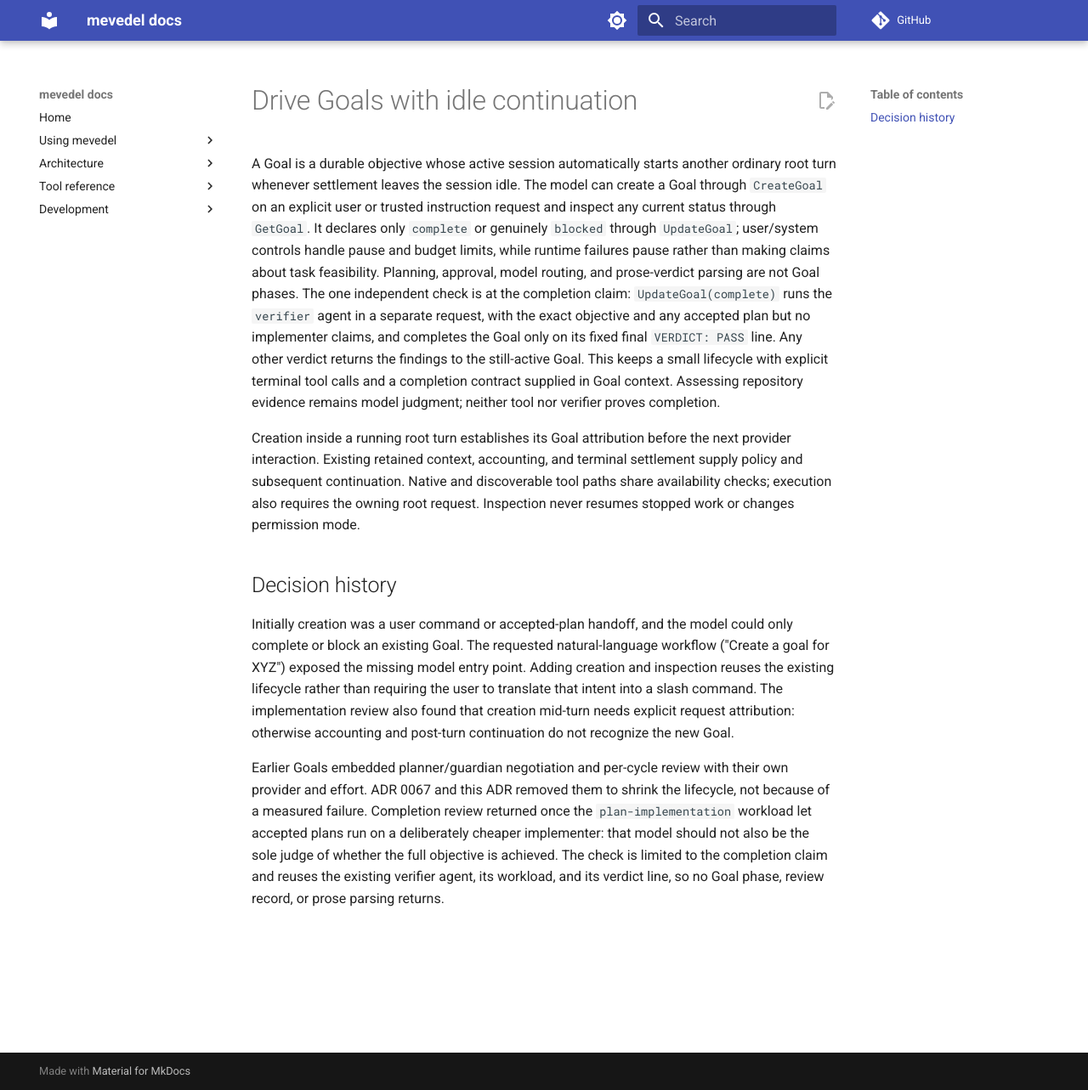
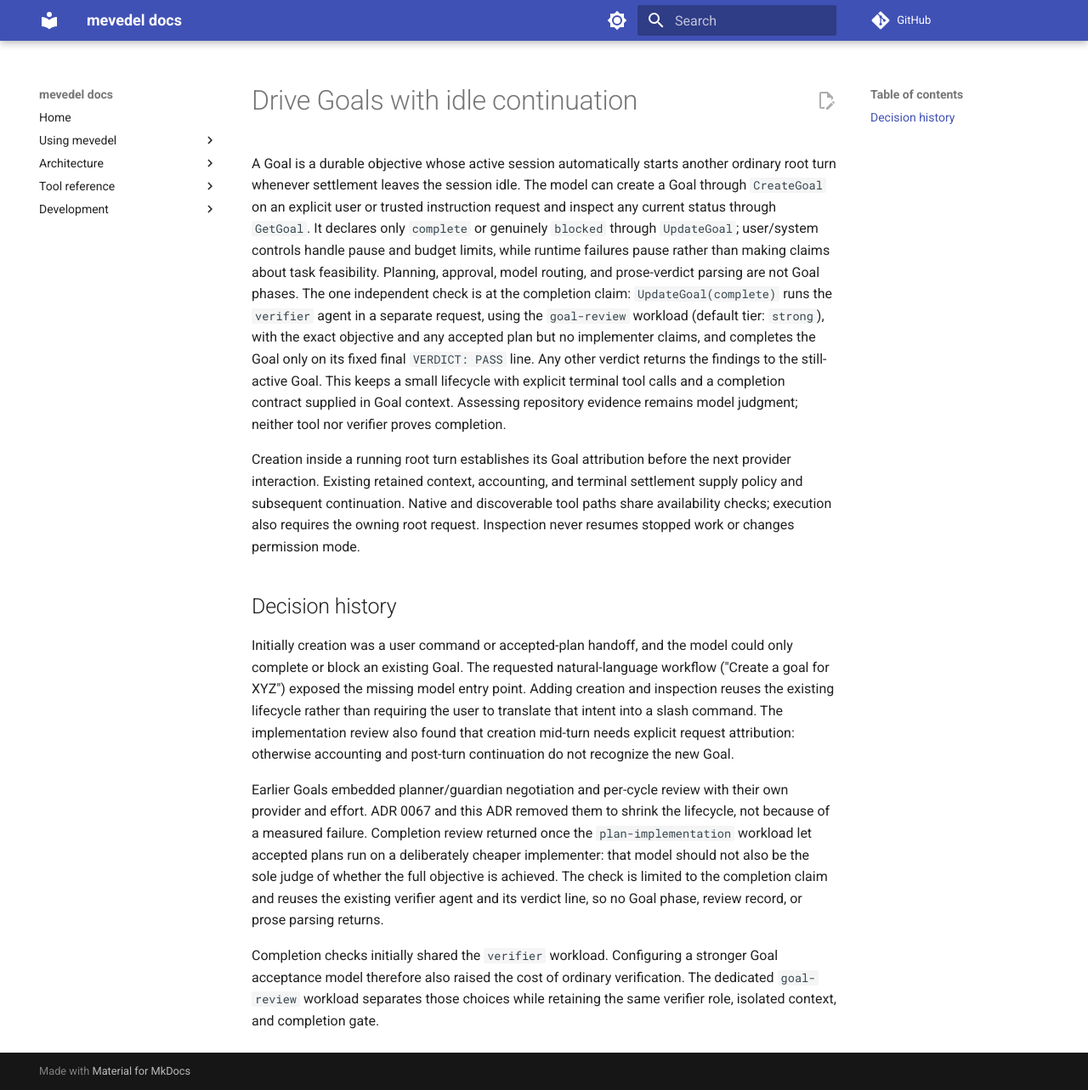
Before and after one commit to FrauH0lle/mevedel, an MkDocs documentation site: the page built from docs/adr/0069-drive-goals-with-idle-continuation.md, in a window 1280 px wide and 1283 px high. Shown: the whole window at 85% size. Built offline with MkDocs 1.6.1 and Material for MkDocs 9.7.7, drawn with Linux system fonts in a browser that asks for light colours; comment, search, counter and statistics services are not loaded.

Commit message:
feat(goal): Select Goal completion review through a goal-review workload
Goal completion checks shared the verifier workload, so configuring a
stronger acceptance model also raised the cost of ordinary /verify and
verifier agents.  A dedicated goal-review workload, defaulting to the
strong tier, separates those choices while keeping the verifier role,
isolated context, and final-verdict gate.  Invalid review policy reports
an error and leaves the Goal active instead of falling back.

* mevedel-models.el (mevedel-model-workloads): Add goal-review.

* mevedel-review.el (mevedel-review--run-task): Accept WORKLOAD and pass
its resolved model policy to the spawned agent.
(mevedel-review-verify): Accept and forward WORKLOAD.

* mevedel-tool-goal.el: Verify completion claims with goal-review.

* docs/goals.md, docs/agents.md: Document the workload.
* docs/adr/0069-drive-goals-with-idle-continuation.md: Record why
completion review no longer shares the verifier workload.

* test/test-mevedel-models.el, test/test-mevedel-review.el,
test/test-mevedel-tool-goal.el: Cover resolution, dispatch policy, and
invalid-policy rejection.

```diff
--- a/docs/adr/0069-drive-goals-with-idle-continuation.md
+++ b/docs/adr/0069-drive-goals-with-idle-continuation.md
@@ -9,7 +9,8 @@
 pause rather than making claims about task feasibility. Planning, approval,
 model routing, and prose-verdict parsing are not Goal phases. The one
 independent check is at the completion claim: `UpdateGoal(complete)` runs the
-`verifier` agent in a separate request, with the exact objective and any
+`verifier` agent in a separate request, using the `goal-review` workload
+(default tier: `strong`), with the exact objective and any
 accepted plan but no implementer claims, and completes the Goal only on its
 fixed final `VERDICT: PASS` line. Any other verdict returns the findings to the
 still-active Goal. This keeps a small lifecycle with explicit terminal tool
@@ -38,5 +39,10 @@
 once the `plan-implementation` workload let accepted plans run on a
 deliberately cheaper implementer: that model should not also be the sole judge
 of whether the full objective is achieved. The check is limited to the
-completion claim and reuses the existing verifier agent, its workload, and its
+completion claim and reuses the existing verifier agent and its
 verdict line, so no Goal phase, review record, or prose parsing returns.
+
+Completion checks initially shared the `verifier` workload. Configuring a
+stronger Goal acceptance model therefore also raised the cost of ordinary
+verification. The dedicated `goal-review` workload separates those choices
+while retaining the same verifier role, isolated context, and completion gate.
```
Also changed, not shown: docs/agents.md (+6 -0 lines), docs/goals.md (+8 -1 lines), 6 other files.
